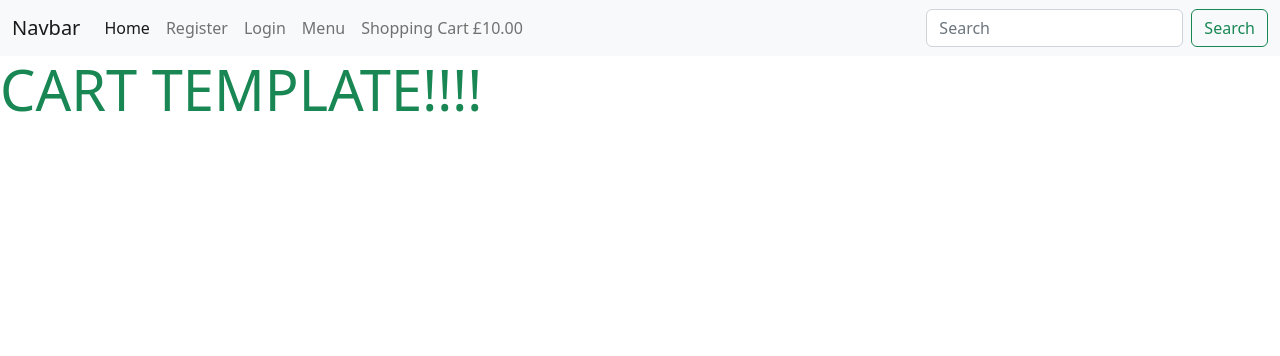
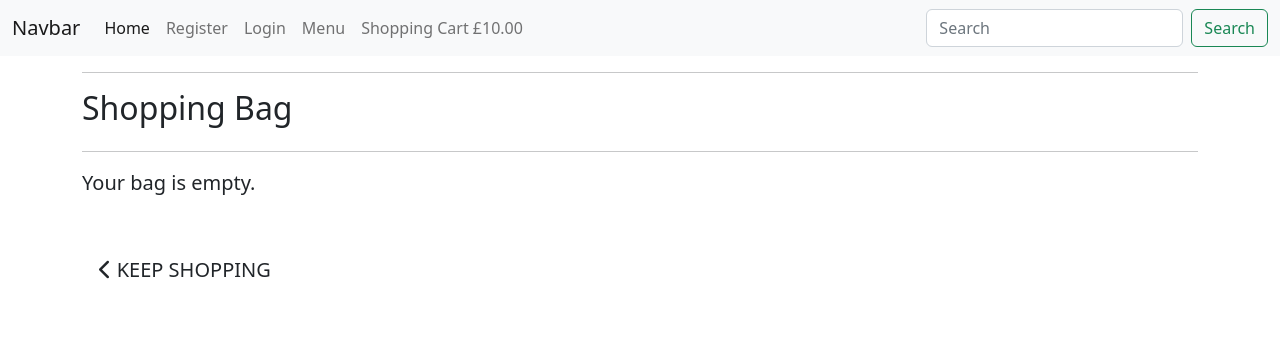
Before and after one commit to mjjstockman/ecomm, a Django app: template cart/templates/cart/cart.html in a window 1280 px wide. Shown: the top 356 px of the page. Run offline with Django 3.2, Linux system fonts and the light colour scheme; the template is opened without the code that fills it: most values are stand-ins (such as "Sample title", 1, 10 or a date in 2020); parts of the project's set-up code (start-up, migrations or seed data) failed here and were passed over; some libraries are stand-ins or nearby versions.

Commit message:
Add cart/cart template

```diff
--- a/cart/templates/cart/cart.html
+++ b/cart/templates/cart/cart.html
@@ -2,5 +2,31 @@
 {% load static %}
 
 {% block content %}
-<h1 class="display-4 text-success">CART TEMPLATE!!!!</h1>
+<!-- taken from code institutes boutique ado walkthrough -->
+<div class="overlay"></div>
+<div class="container mb-2">
+    <div class="row">
+        <div class="col">
+            <hr>
+            <h2 class="logo-font mb-4">Shopping Bag</h2>
+            <hr>
+        </div>
+    </div>
+
+    <div class="row">
+        <div class="col">
+            {% if bag_items %}
+            <div class="table-responsive rounded"></div>
+            {% else %}
+            <p class="lead mb-5">Your bag is empty.</p>
+            <a href="{% url 'products' %}" class="btn btn-outline-black rounded-0 btn-lg">
+                <span class="icon">
+                    <i class="fas fa-chevron-left"></i>
+                </span>
+                <span class="text-uppercase">Keep Shopping</span>
+            </a>
+            {% endif %}
+        </div>
+    </div>
+</div>
 {% endblock %}
```
